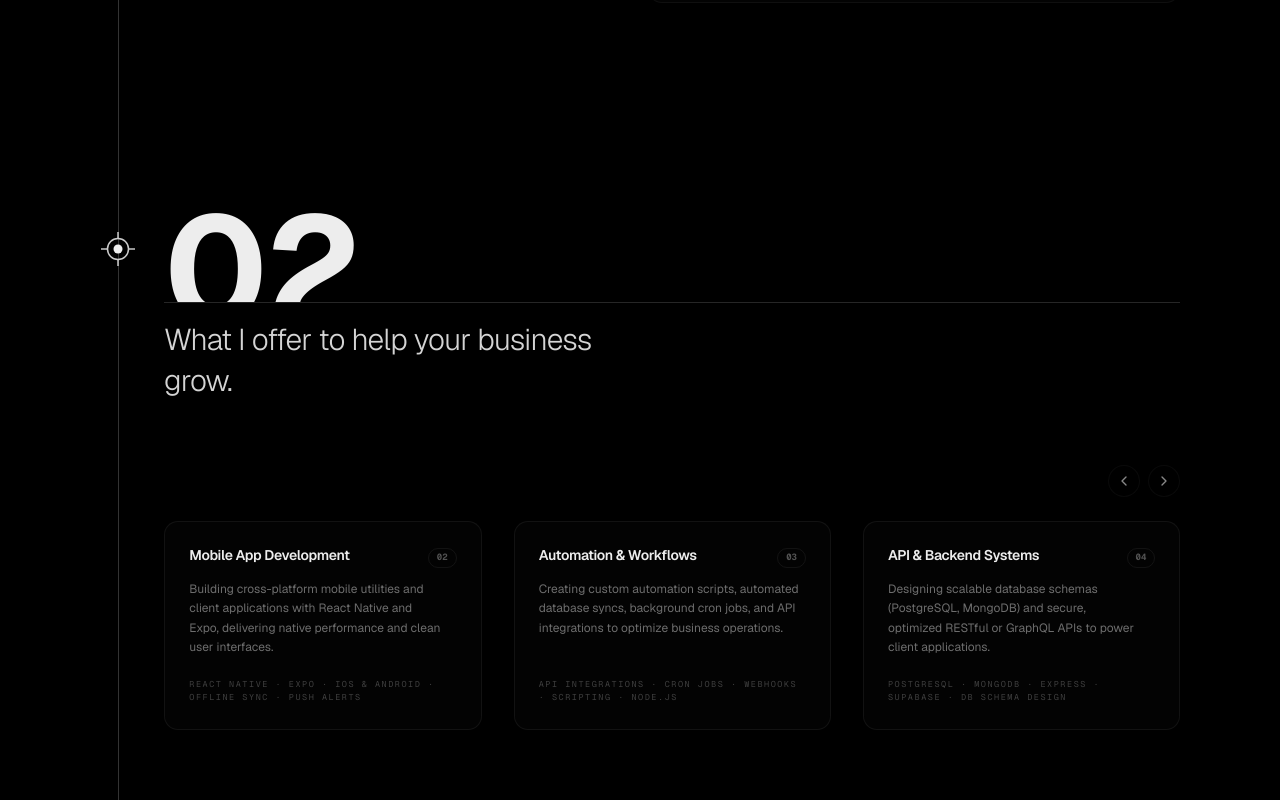
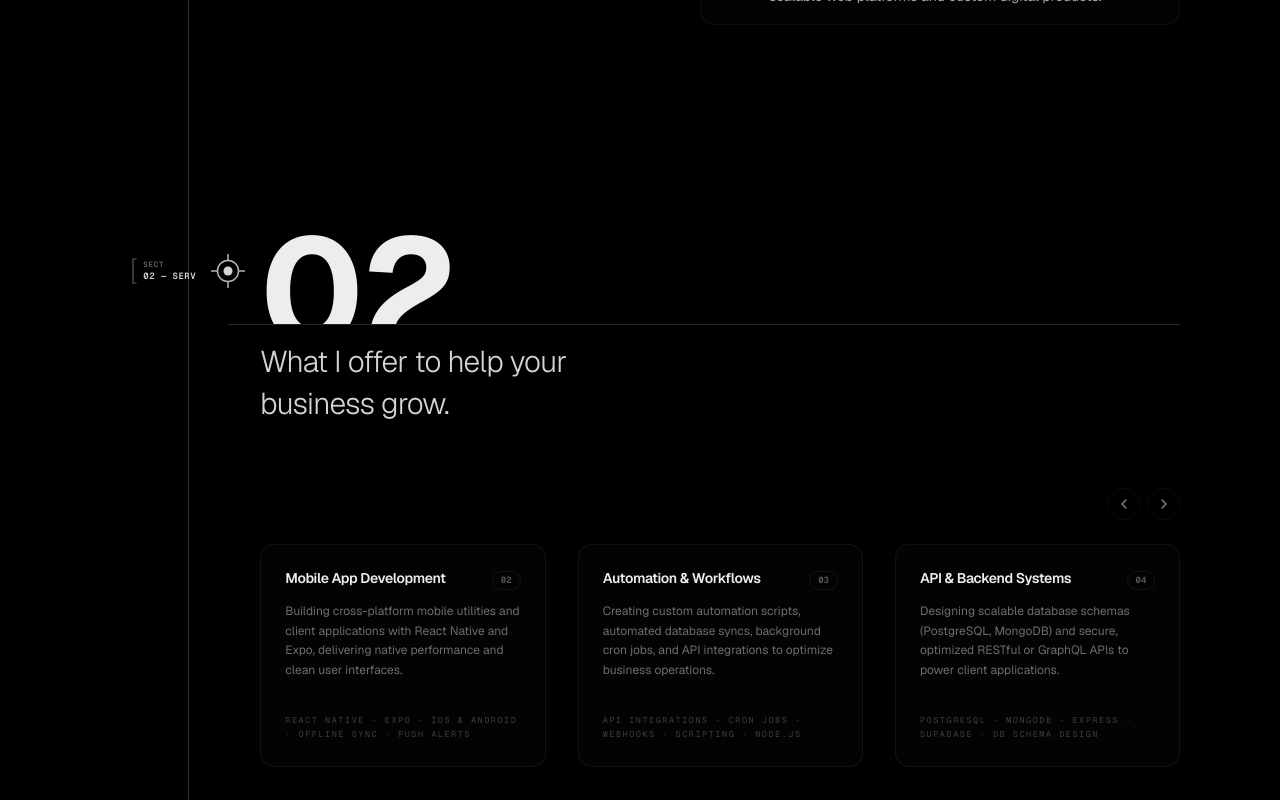
Before and after one commit to 0xp47/0xp47.github.io, a Next.js app: page / in a window 1280 px wide. Shown: the part 1560-2360 px from the top of the page. Built offline with nearby package versions, Linux system fonts and the light colour scheme.

Commit message:
feat(ui): add roadmap bracket badges to spine line and refine project card proportions

```diff
--- a/src/app/projects/projects-page-client.tsx
+++ b/src/app/projects/projects-page-client.tsx
@@ -600,7 +600,7 @@ export function ProjectsPageClient() {
                 transition={{ duration: 0.35, ease: [0.25, 0.1, 0.25, 1] }}
                 className={cn(
                   "grid gap-6 mt-8 items-stretch",
-                  viewMode === "grid" ? "sm:grid-cols-2" : "grid-cols-1"
+                  viewMode === "grid" ? "sm:grid-cols-2 max-w-[780px]" : "grid-cols-1 max-w-[780px]"
                 )}
               >
                 {paginatedProjects.map((project, i) => (
--- a/src/components/sections/projects-section.tsx
+++ b/src/components/sections/projects-section.tsx
@@ -293,7 +293,7 @@ export function ProjectsSection() {
             transition: { staggerChildren: 0.12 }
           }
         }}
-        className="mt-6 grid gap-4 grid-cols-1 sm:grid-cols-2 items-stretch"
+        className="mt-6 grid gap-4 grid-cols-1 sm:grid-cols-2 max-w-[780px] items-stretch"
       >
         {displayedProjects.map((project) => (
           <motion.div
--- a/src/components/shared/project-card.tsx
+++ b/src/components/shared/project-card.tsx
@@ -31,7 +31,6 @@ interface VercelProjectMeta {
   commitMsg?: string;
   repo?: string;
   updated?: string;
-  avatarType?: "next" | "axiom" | "pos" | "triangle" | "ccs" | "dotted-triangle" | "ip";
 }
 
 export const VERCEL_METADATA_MAP: Record<string, VercelProjectMeta> = {
@@ -41,7 +40,6 @@ export const VERCEL_METADATA_MAP: Record<string, VercelProjectMeta> = {
     commitMsg: "Remove Copy Link from public share page and ...",
     repo: "0xp47/Tdrive",
     updated: "Oct 31",
-    avatarType: "next",
   },
   "axiom-lms": {
     displayName: "axiom-lms",
@@ -49,7 +47,6 @@ export const VERCEL_METADATA_MAP: Record<string, VercelProjectMeta> = {
     commitMsg: "fix(api): use deterministic bootstrap UUIDs for m...",
     repo: "0xp47/Axiom-LMS",
     updated: "2d ago",
-    avatarType: "axiom",
   },
   "pos-and-inventory-system": {
     displayName: "pos-and-inventory-system",
@@ -57,7 +54,6 @@ export const VERCEL_METADATA_MAP: Record<string, VercelProjectMeta> = {
     commitMsg: "Modify project description in README",
     repo: "0xp47/POS-and-Inventory-System",
     updated: "3d ago",
-    avatarType: "pos",
   },
   lumora: {
     displayName: "lumora",
@@ -65,7 +61,6 @@ export const VERCEL_METADATA_MAP: Record<string, VercelProjectMeta> = {
     commitMsg: "feat: add dynamic lumens short-url routes, rede...",
     repo: "0xp47/Lumora-Frontend",
     updated: "Aug 12",
-    avatarType: "triangle",
   },
   "ccs-assistant": {
     displayName: "ccs-assistant",
@@ -73,7 +68,6 @@ export const VERCEL_METADATA_MAP: Record<string, VercelProjectMeta> = {
     commitMsg: "fix(mobile): resolve mobile burger menu drawer ...",
     repo: "0xp47/ccs-assistant",
     updated: "Oct 27",
-    avatarType: "ccs",
   },
   "room-209": {
     displayName: "room-209",
@@ -81,7 +75,6 @@ export const VERCEL_METADATA_MAP: Record<string, VercelProjectMeta> = {
     commitMsg: "fix(admin): use generic placeholders on login pa...",
     repo: "0xp47/room-209",
     updated: "Oct 26",
-    avatarType: "dotted-triangle",
   },
   "philnits-ip-exam": {
     displayName: "philnits-reviewer",
@@ -89,7 +82,6 @@ export const VERCEL_METADATA_MAP: Record<string, VercelProjectMeta> = {
     commitMsg: "feat(presence): accurate cumulative study timer...",
     repo: "0xp47/PhilNITS-IP-Exam",
     updated: "Oct 24",
-    avatarType: "ip",
   },
   "philnits-reviewer": {
     displayName: "philnits-reviewer",
@@ -97,7 +89,6 @@ export const VERCEL_METADATA_MAP: Record<string, VercelProjectMeta> = {
     commitMsg: "feat(presence): accurate cumulative study timer...",
     repo: "0xp47/PhilNITS-IP-Exam",
     updated: "Oct 24",
-    avatarType: "ip",
   },
   "ccsas-dashboard": {
     displayName: "ccsas-dashboard",
@@ -105,7 +96,6 @@ export const VERCEL_METADATA_MAP: Record<string, VercelProjectMeta> = {
     commitMsg: "sync: update dashboard with latest fixes from m...",
     repo: "0xp47/CCSAS-Dashboard",
     updated: "Oct 6",
-    avatarType: "triangle",
   },
 };
 
@@ -128,7 +118,6 @@ export function ProjectCard({ project, onViewDetails, className }: ProjectCardPr
       updated: project.updatedAt
         ? new Date(project.updatedAt).toLocaleDateString("en-US", { month: "short", day: "numeric" })
         : "Recent",
-      avatarType: "triangle" as const,
     };
   }, [project]);
 
@@ -136,82 +125,12 @@ export function ProjectCard({ project, onViewDetails, className }: ProjectCardPr
     <article
       onClick={() => onViewDetails(project)}
       className={cn(
-        "group relative flex flex-col justify-between rounded-xl border border-neutral-800/80 bg-[#0a0a0a] p-5 transition-colors duration-200 hover:border-neutral-700 cursor-pointer select-none",
+        "group relative flex flex-col justify-between rounded-xl border border-neutral-800/80 bg-[#0a0a0a] p-4 sm:p-5 transition-colors duration-200 hover:border-neutral-700 cursor-pointer select-none",
         className
       )}
     >
-      {/* Top Header Row */}
+      {/* Top Header Row (no avatar icons, clean and compact) */}
       <div className="flex items-center justify-between gap-3">
-        <div className="flex items-center gap-3.5 min-w-0">
-          {/* Avatar Icon */}
-          {meta.avatarType === "next" ? (
-            <div className="size-10 rounded-full shrink-0 flex items-center justify-center bg-black border border-neutral-800 overflow-hidden">
-              <svg width="22" height="22" viewBox="0 0 180 180" fill="none">
-                <mask id="next-mask" maskUnits="userSpaceOnUse" x="0" y="0" width="180" height="180" style={{ maskType: "alpha" }}>
-                  <circle cx="90" cy="90" r="90" fill="black" />
-                </mask>
-                <g mask="url(#next-mask)">
-                  <circle cx="90" cy="90" r="90" fill="black" />
-                  <path
-                    d="M149.508 157.52L69.142 54H54V125.97H66.1136V69.3836L139.999 164.845C143.333 162.614 146.509 160.16 149.508 157.52Z"
-                    fill="url(#next-paint0_linear)"
-                  />
-                  <rect x="115" y="54" width="12" height="72" fill="url(#next-paint1_linear)" />
-                </g>
-                <defs>
-                  <linearGradient id="next-paint0_linear" x1="109" y1="116.5" x2="144.5" y2="160.5" gradientUnits="userSpaceOnUse">
-                    <stop stopColor="white" />
-                    <stop offset="1" stopColor="white" stopOpacity="0" />
-                  </linearGradient>
-                  <linearGradient id="next-paint1_linear" x1="121" y1="54" x2="120.799" y2="106.875" gradientUnits="userSpaceOnUse">
-                    <stop stopColor="white" />
-                    <stop offset="1" stopColor="white" stopOpacity="0" />
-                  </linearGradient>
-                </defs>
-              </svg>
-            </div>
-          ) : meta.avatarType === "axiom" ? (
-            <div className="size-10 rounded-lg shrink-0 flex items-center justify-center bg-white border border-neutral-200 shadow-xs">
-              <svg width="22" height="22" viewBox="0 0 32 32" fill="none">
-                <path d="M16 4L4 26H11L16 15L21 26H28L16 4Z" fill="#000000" />
-              </svg>
-            </div>
-          ) : meta.avatarType === "pos" ? (
-            <div className="size-10 rounded-lg shrink-0 flex items-center justify-center bg-white border border-neutral-200 shadow-xs">
-              <svg width="22" height="22" viewBox="0 0 24 24" fill="none">
-                <path d="M3 9.5L12 3L21 9.5V20C21 20.5523 20.5523 21 20 21H4C3.44772 21 3 20.5523 3 20V9.5Z" stroke="#f97316" strokeWidth="2.2" strokeLinecap="round" strokeLinejoin="round" fill="#fff7ed" />
-                <path d="M8 21V11H16V21" stroke="#2563eb" strokeWidth="2.2" strokeLinecap="round" strokeLinejoin="round" fill="#eff6ff" />
-              </svg>
-            </div>
-          ) : meta.avatarType === "ccs" ? (
-            <div className="size-10 rounded-full shrink-0 flex items-center justify-center bg-black border-2 border-orange-500 overflow-hidden shadow-xs">
-              <svg width="22" height="22" viewBox="0 0 24 24" fill="none">
-                <path d="M12 2L4 6V12C4 16.5 7.5 20.5 12 22C16.5 20.5 20 16.5 20 12V6L12 2Z" fill="#ea580c" stroke="#f97316" strokeWidth="1" />
-                <text x="12" y="14.5" textAnchor="middle" fill="#ffffff" fontSize="8" fontWeight="900" fontFamily="sans-serif">CCS</text>
-              </svg>
-            </div>
-          ) : meta.avatarType === "dotted-triangle" ? (
-            <div className="size-10 rounded-full shrink-0 flex items-center justify-center bg-black border border-neutral-800">
-              <svg width="20" height="20" viewBox="0 0 24 24" fill="none">
-                <polygon points="12,3 3,20 21,20" stroke="#737373" strokeWidth="2" strokeDasharray="3 3" fill="none" strokeLinecap="round" strokeLinejoin="round" />
-              </svg>
-            </div>
-          ) : meta.avatarType === "ip" ? (
-            <div className="size-10 rounded-lg shrink-0 flex items-center justify-center bg-black border border-neutral-800">
-              <svg width="26" height="20" viewBox="0 0 32 24" fill="none">
-                <rect x="2" y="2" width="7" height="20" rx="1.5" fill="white" />
-                <path d="M13 2H22C25.5 2 28 4.5 28 8C28 11.5 25.5 14 22 14H19V22H13V2ZM19 6V10H22C23.2 10 24 9.2 24 8C24 6.8 23.2 6 22 6H19Z" fill="white" />
-              </svg>
-            </div>
-          ) : (
-            <div className="size-10 rounded-full shrink-0 flex items-center justify-center bg-black border border-neutral-800">
-              <svg width="18" height="18" viewBox="0 0 24 24" fill="white">
-                <path d="M12 4L3 19.5H21L12 4Z" fill="white" />
-              </svg>
-            </div>
-          )}
-
-          {/* Project Title and Domain */}
         <div className="min-w-0 flex flex-col justify-center">
           <h4 className="text-[15px] font-semibold text-white tracking-tight truncate leading-tight group-hover:text-white">
             {meta.displayName || project.name.toLowerCase()}
@@ -227,7 +146,6 @@ export function ProjectCard({ project, onViewDetails, className }: ProjectCardPr
           >
             {meta.domain}
           </span>
-          </div>
         </div>
 
         {/* Right Status Ring + Up-Down Chevrons */}
@@ -265,7 +183,7 @@ export function ProjectCard({ project, onViewDetails, className }: ProjectCardPr
       </div>
 
       {/* Middle/Bottom Commit Details */}
-      <div className="mt-5 flex flex-col gap-1.5">
+      <div className="mt-4 flex flex-col gap-1.5">
         {/* Latest Commit Message */}
         <div className="flex items-center gap-2 text-neutral-200 min-w-0">
           <svg
--- a/src/components/shared/section-header.tsx
+++ b/src/components/shared/section-header.tsx
@@ -4,24 +4,51 @@ interface SectionHeaderProps {
   index?: string;
 }
 
+const sectionBadgesByIndex: Record<string, { tag: string; range: string }> = {
+  "01": { tag: "SECT", range: "01 — BIO" },
+  "02": { tag: "SECT", range: "02 — SERV" },
+  "03": { tag: "SECT", range: "03 — WORK" },
+  "04": { tag: "SECT", range: "04 — POST" },
+  "05": { tag: "SECT", range: "05 — HIST" },
+  "06": { tag: "SECT", range: "06 — CERT" },
+  "07": { tag: "SECT", range: "07 — SYNC" },
+};
+
 export function SectionHeader({ eyebrow, title, index }: SectionHeaderProps) {
   const displayIndex = index || (eyebrow.toLowerCase().includes("project") ? "03" : "04");
+  const badge = sectionBadgesByIndex[displayIndex] || { tag: "SECT", range: `${displayIndex} — VIEW` };
 
   return (
-    <div className="relative mb-12 md:mb-16 pl-11 sm:pl-13 md:pl-15 lg:pl-16">
+    <div className="relative mb-12 md:mb-16 pl-[80px] sm:pl-[96px] md:pl-[112px] lg:pl-[128px]">
       {/* Short vertical spine segment */}
       <div
         aria-hidden="true"
-        className="absolute w-px bg-foreground/20 dark:bg-white/20 pointer-events-none left-[18px] sm:left-[22px] md:left-[26px] lg:left-[30px] top-[10px] bottom-[20px]"
+        className="absolute w-px bg-foreground/20 dark:bg-white/20 pointer-events-none left-[80px] sm:left-[96px] md:left-[112px] lg:left-[128px] top-[10px] bottom-[20px]"
       />
 
       <div className="relative w-full">
+        {/* Left bracket badge */}
+        {badge && (
+          <div
+            aria-hidden="true"
+            className="absolute right-full mr-7 sm:mr-8 top-1/2 -translate-y-1/2 flex items-center gap-1.5 select-none"
+          >
+            <svg width="5" height="26" viewBox="0 0 5 26" fill="none" className="text-neutral-500/80 shrink-0">
+              <path d="M4 1H1V25H4" stroke="currentColor" strokeWidth="1.2" strokeLinecap="square" />
+            </svg>
+            <div className="flex flex-col font-mono text-[9px] uppercase tracking-wider leading-none shrink-0 whitespace-nowrap">
+              <span className="text-neutral-500 font-medium tracking-widest text-[7.5px] mb-0.5">{badge.tag}</span>
+              <span className="text-neutral-300 font-semibold">{badge.range}</span>
+            </div>
+          </div>
+        )}
+
         {/* Target Reticle Circle Node centered on spine and aligned with the number */}
         <div
           aria-hidden="true"
-          className="absolute -left-11 sm:-left-13 md:-left-15 lg:-left-16 flex size-9 sm:size-10 items-center justify-center -translate-x-[2px] z-10 text-foreground top-1/2 -translate-y-1/2"
+          className="absolute left-0 -translate-x-1/2 flex size-8 sm:size-9 items-center justify-center z-10 text-foreground top-1/2 -translate-y-1/2"
         >
-          <svg viewBox="0 0 36 36" fill="none" className="size-8 sm:size-9 text-foreground">
+          <svg viewBox="0 0 36 36" fill="none" className="size-8 sm:size-9 text-neutral-300">
             <line x1="18" y1="1" x2="18" y2="7" stroke="currentColor" strokeWidth="1.5" strokeOpacity="0.85" />
             <line x1="18" y1="29" x2="18" y2="35" stroke="currentColor" strokeWidth="1.5" strokeOpacity="0.85" />
             <line x1="1" y1="18" x2="7" y2="18" stroke="currentColor" strokeWidth="1.5" strokeOpacity="0.85" />
@@ -32,7 +59,7 @@ export function SectionHeader({ eyebrow, title, index }: SectionHeaderProps) {
         </div>
 
         {/* Massive Section Number container: bottom ~30% is cleanly hidden by overflow-hidden and border-b */}
-        <div className="relative w-full overflow-hidden border-b border-neutral-300 dark:border-neutral-800 h-[68px] sm:h-[86px] md:h-[94px] lg:h-[108px]">
+        <div className="relative w-full overflow-hidden border-b border-neutral-300 dark:border-neutral-800 h-[68px] sm:h-[86px] md:h-[94px] lg:h-[108px] pl-6 sm:pl-7 md:pl-8">
           <div className="font-sans text-8xl sm:text-9xl md:text-[130px] lg:text-[150px] font-bold tracking-tight text-foreground leading-none select-none">
             {displayIndex}
           </div>
@@ -40,7 +67,7 @@ export function SectionHeader({ eyebrow, title, index }: SectionHeaderProps) {
       </div>
 
       {/* Section Title below the line */}
-      <div className="pt-3.5 sm:pt-4 max-w-xs sm:max-w-sm md:max-w-md">
+      <div className="pt-3.5 sm:pt-4 pl-6 sm:pl-7 md:pl-8 max-w-xs sm:max-w-sm md:max-w-md">
         <h2 className="text-xl sm:text-2xl md:text-3xl font-light text-neutral-700 dark:text-neutral-300 tracking-tight leading-snug">
           {title}
         </h2>
--- a/src/components/shared/section.tsx
+++ b/src/components/shared/section.tsx
@@ -32,11 +32,23 @@ const sectionIndexes: Record<string, string> = {
   contact: "07",
 };
 
+/** Editorial metadata badges on the left of each node (matching the design roadmap badges) */
+const sectionBadges: Record<string, { tag: string; range: string }> = {
+  about: { tag: "SECT", range: "01 — BIO" },
+  services: { tag: "SECT", range: "02 — SERV" },
+  projects: { tag: "SECT", range: "03 — WORK" },
+  blog: { tag: "SECT", range: "04 — POST" },
+  experience: { tag: "SECT", range: "05 — HIST" },
+  certifications: { tag: "SECT", range: "06 — CERT" },
+  contact: { tag: "SECT", range: "07 — SYNC" },
+};
+
 export function Section({ id, title, children }: SectionProps) {
   const ref = useRef<HTMLElement>(null);
   const isInView = useInView(ref, { once: true, margin: "-12% 0px" });
   const prefersReducedMotion = useSafeReducedMotion();
   const index = sectionIndexes[id];
+  const badge = sectionBadges[id];
   const isFirst = id === "about";
   const isLast = id === "contact";
 
@@ -55,7 +67,7 @@ export function Section({ id, title, children }: SectionProps) {
         aria-hidden="true"
         className={cn(
           "absolute w-px bg-foreground/20 dark:bg-white/20 pointer-events-none z-0",
-          "left-[34px] sm:left-[42px] md:left-[50px] lg:left-[58px]",
+          "left-[80px] sm:left-[96px] md:left-[112px] lg:left-[128px]",
           isFirst && "top-[98px] sm:top-[124px] md:top-[146px] bottom-0",
           !isFirst && !isLast && "top-0 bottom-0",
           isLast && "top-0 h-[210px] sm:h-[240px] md:h-[270px]"
@@ -66,7 +78,7 @@ export function Section({ id, title, children }: SectionProps) {
       {isLast && (
         <div
           aria-hidden="true"
-          className="absolute z-10 -translate-x-1/2 left-[34px] sm:left-[42px] md:left-[50px] lg:left-[58px] top-[210px] sm:top-[220px] md:top-[250px] flex items-center justify-center text-foreground/70"
+          className="absolute z-10 -translate-x-1/2 left-[80px] sm:left-[96px] md:left-[112px] lg:left-[128px] top-[210px] sm:top-[240px] md:top-[270px] flex items-center justify-center text-foreground/70"
         >
           <svg width="22" height="22" viewBox="0 0 24 24" fill="none">
             {/* Corner bracket ticks [ ] */}
@@ -81,19 +93,35 @@ export function Section({ id, title, children }: SectionProps) {
       )}
 
       {/* Content wrapper indented so content never collides with the vertical line */}
-      <div className="relative z-10 pl-11 sm:pl-13 md:pl-15 lg:pl-16">
-        {/* Editorial Section Header with Node + Number + Dividing Line */}
+      <div className="relative z-10 pl-[80px] sm:pl-[96px] md:pl-[112px] lg:pl-[128px]">
+        {/* Editorial Section Header with Badge + Node + Number + Dividing Line */}
         <div className="mb-12 md:mb-16">
           <div className="relative w-full">
-            {/* Target Reticle Circle Node centered on the spine and aligned with the number */}
+            {/* Left bracket badge (matching the design roadmap bracket badge) */}
+            {badge && (
+              <div
+                aria-hidden="true"
+                className="absolute right-full mr-7 sm:mr-8 top-1/2 -translate-y-1/2 flex items-center gap-1.5 select-none"
+              >
+                <svg width="5" height="26" viewBox="0 0 5 26" fill="none" className="text-neutral-500/80 shrink-0">
+                  <path d="M4 1H1V25H4" stroke="currentColor" strokeWidth="1.2" strokeLinecap="square" />
+                </svg>
+                <div className="flex flex-col font-mono text-[9px] uppercase tracking-wider leading-none shrink-0 whitespace-nowrap">
+                  <span className="text-neutral-500 font-medium tracking-widest text-[7.5px] mb-0.5">{badge.tag}</span>
+                  <span className="text-neutral-300 font-semibold">{badge.range}</span>
+                </div>
+              </div>
+            )}
+
+            {/* Target Reticle Circle Node centered directly on the spine */}
             <div
               aria-hidden="true"
-              className="absolute -left-11 sm:-left-13 md:-left-15 lg:-left-16 flex size-9 sm:size-10 items-center justify-center -translate-x-[2px] z-10 text-foreground top-1/2 -translate-y-1/2"
+              className="absolute left-0 -translate-x-1/2 flex size-8 sm:size-9 items-center justify-center z-10 text-foreground top-1/2 -translate-y-1/2"
             >
               <svg
                 viewBox="0 0 36 36"
                 fill="none"
-                className="size-8 sm:size-9 text-foreground"
+                className="size-8 sm:size-9 text-neutral-300"
               >
                 {/* 4 Crosshair Ticks */}
                 <line x1="18" y1="1" x2="18" y2="7" stroke="currentColor" strokeWidth="1.5" strokeOpacity="0.85" />
@@ -110,7 +138,7 @@ export function Section({ id, title, children }: SectionProps) {
             </div>
 
             {/* Massive Section Number container: bottom ~30% is cleanly hidden by overflow-hidden and border-b */}
-            <div className="relative w-full overflow-hidden border-b border-neutral-300 dark:border-neutral-800 h-[68px] sm:h-[86px] md:h-[94px] lg:h-[108px]">
+            <div className="relative w-full overflow-hidden border-b border-neutral-300 dark:border-neutral-800 h-[68px] sm:h-[86px] md:h-[94px] lg:h-[108px] pl-6 sm:pl-7 md:pl-8">
               <div className="font-sans text-8xl sm:text-9xl md:text-[130px] lg:text-[150px] font-bold tracking-tight text-foreground leading-none select-none">
                 {index}
               </div>
@@ -118,7 +146,7 @@ export function Section({ id, title, children }: SectionProps) {
           </div>
 
           {/* Section Title below the line */}
-          <div className="pt-3.5 sm:pt-4 max-w-xs sm:max-w-sm md:max-w-md">
+          <div className="pt-3.5 sm:pt-4 pl-6 sm:pl-7 md:pl-8 max-w-xs sm:max-w-sm md:max-w-md">
             <h2 className="text-xl sm:text-2xl md:text-3xl font-light text-neutral-700 dark:text-neutral-300 tracking-tight leading-snug">
               {title}
             </h2>
@@ -132,6 +160,7 @@ export function Section({ id, title, children }: SectionProps) {
               transition: { staggerChildren: prefersReducedMotion ? 0 : 0.28 },
             },
           }}
+          className="pl-6 sm:pl-7 md:pl-8"
         >
           {children}
         </motion.div>
```
Lines whose indentation alone changed are shown as unchanged.
